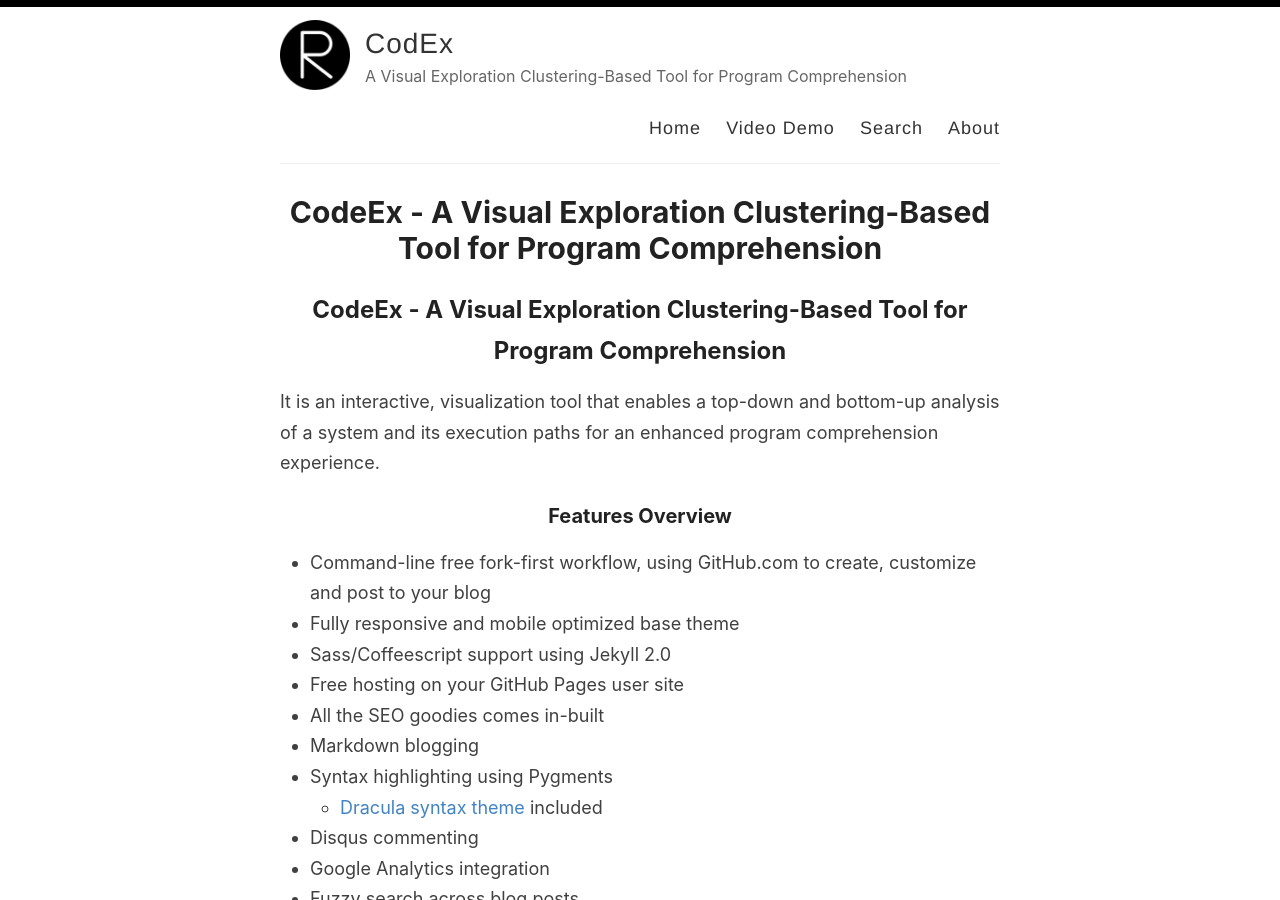
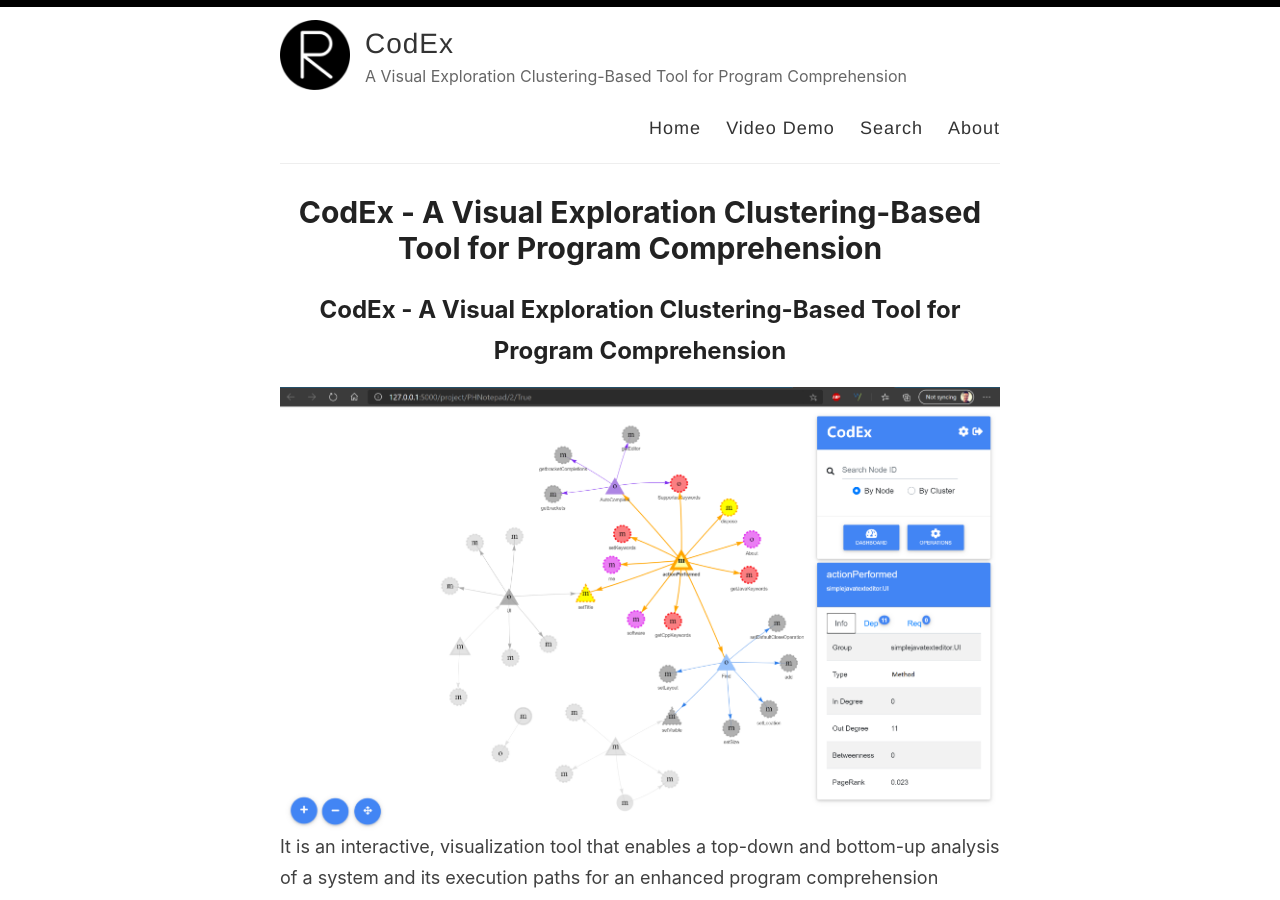
Before and after one commit to RakanAlanazi/CodEx, a Jekyll site: the page built from index.md, in a window 1280 px wide and 900 px high. Built offline with Jekyll 4.4.1, drawn with Linux system fonts in a browser that asks for light colours; our own code applies the rules of GitHub Pages for plain Markdown files; the list of posts is cut into pages by our own code.

Commit message:
Update index.md

```diff
--- a/index.md
+++ b/index.md
@@ -1,4 +1,5 @@
-## CodeEx - A Visual Exploration Clustering-Based Tool for Program Comprehension
+## CodEx - A Visual Exploration Clustering-Based Tool for Program Comprehension
+![](/images/interface.png)
 It is an interactive, visualization tool that enables a top-down and bottom-up analysis of a system
 and its execution paths for an enhanced program comprehension experience.
 
```
